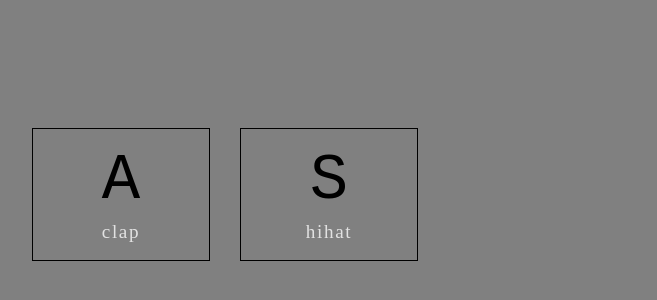
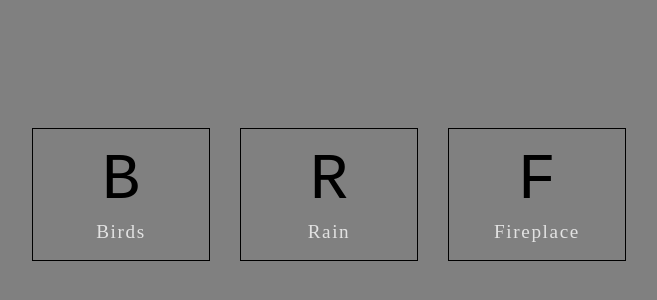
Before and after one commit to miketochinskiy/soundboard, a plain HTML site: page index.html in a window 1280 px wide. Shown: the part 206-506 px from the top of the page, without its empty margins (311-968 px from the left). Drawn offline with Linux system fonts and the light colour scheme.

Commit message:
Added nature sounds

```diff
--- a/index.html
+++ b/index.html
@@ -7,25 +7,31 @@
   <link rel="stylesheet" href="./style.css">
 
 </head>
-<body>
+<body class="">
 
   <!-- Keys -->
 <div class="keys">
 
-    <div data-key="65" class="key">
-      <kbd>A</kbd>
-      <span class="sound">clap</span>
+    <div id="birds" data-key="66" class="key">
+      <kbd>B</kbd>
+      <span class="sound">Birds</span>
     </div>
-    <div data-key="83" class="key">
-      <kbd>S</kbd>
-      <span class="sound">hihat</span>
+    <div id="rain" data-key="82" class="key">
+      <kbd>R</kbd>
+      <span class="sound">Rain</span>
     </div>
+    <div id="fire" data-key="70" class="key">
+      <kbd>F</kbd>
+      <span class="sound">Fireplace</span>
+    </div>
+
 
 </div>
 
   <!-- Sounds -->
-  <audio data-key="65" src="./sounds/clap.wav"></audio>
-  <audio data-key="83" src="./sounds/hihat.wav"></audio>
+  <audio loop data-key="66" src="./sounds/birds.mp3"></audio>
+  <audio loop data-key="82" src="./sounds/rain.mp3"></audio>
+  <audio loop data-key="70" src="./sounds/fireplace.mp3"></audio>
 
 <!-- JavaScript -->
   <script  src="./script.js"></script>
```
Also changed, not shown: 5 other files.
